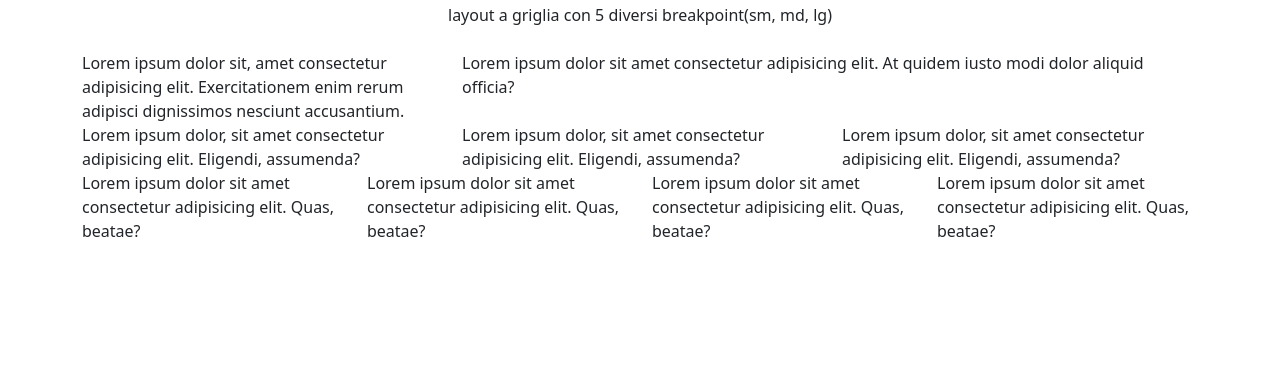
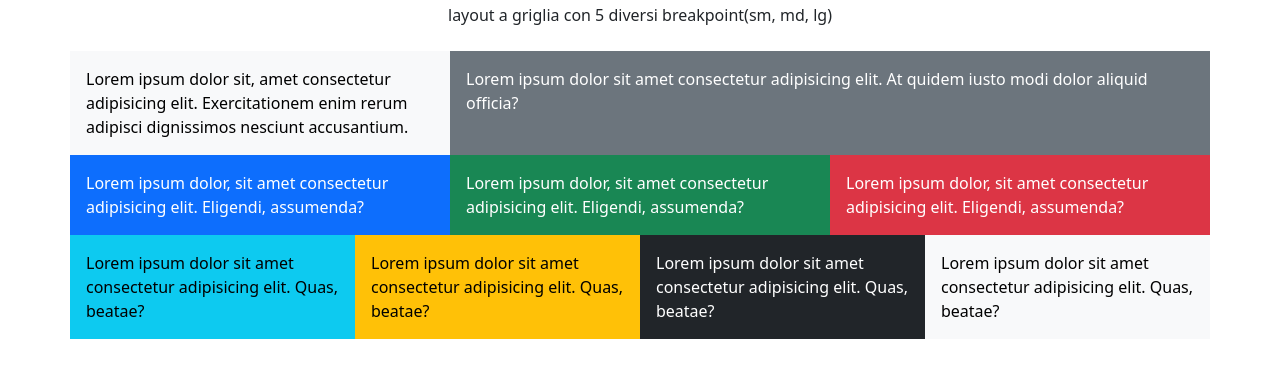
Before and after one commit to andrea-mosca/htmlcss-bootstrap-layout, a plain HTML site: page index.html in a window 1280 px wide. Shown: the part 101-478 px from the top of the page. Drawn offline with nearby package versions, Linux system fonts and the light colour scheme.

Commit message:
color and background

```diff
--- a/index.html
+++ b/index.html
@@ -20,19 +20,19 @@
     </div>
     <div class="container">
         <div class="row">
-            <div class="col-md-6 col-lg-4">Lorem ipsum dolor sit, amet consectetur adipisicing elit. Exercitationem enim rerum adipisci dignissimos nesciunt accusantium.</div>
-            <div class="col-md-6 col-lg-8">Lorem ipsum dolor sit amet consectetur adipisicing elit. At quidem iusto modi dolor aliquid officia?</div>
+            <div class="col-md-6 col-lg-4 text-bg-light p-3">Lorem ipsum dolor sit, amet consectetur adipisicing elit. Exercitationem enim rerum adipisci dignissimos nesciunt accusantium.</div>
+            <div class="col-md-6 col-lg-8 text-bg-secondary p-3">Lorem ipsum dolor sit amet consectetur adipisicing elit. At quidem iusto modi dolor aliquid officia?</div>
         </div>
         <div class="row">
-            <div class="col-6 col-md-4">Lorem ipsum dolor, sit amet consectetur adipisicing elit. Eligendi, assumenda?</div>
-            <div class="col-6 col-md-4">Lorem ipsum dolor, sit amet consectetur adipisicing elit. Eligendi, assumenda?</div>
-            <div class="col-12 col-md-4">Lorem ipsum dolor, sit amet consectetur adipisicing elit. Eligendi, assumenda?</div>
+            <div class="col-6 col-md-4 text-bg-primary p-3">Lorem ipsum dolor, sit amet consectetur adipisicing elit. Eligendi, assumenda?</div>
+            <div class="col-6 col-md-4 text-bg-success p-3">Lorem ipsum dolor, sit amet consectetur adipisicing elit. Eligendi, assumenda?</div>
+            <div class="col-12 col-md-4 text-bg-danger p-3">Lorem ipsum dolor, sit amet consectetur adipisicing elit. Eligendi, assumenda?</div>
         </div>
         <div class="row">
-            <div class="col-6 col-md-3">Lorem ipsum dolor sit amet consectetur adipisicing elit. Quas, beatae?</div>
-            <div class="col-6 col-md-3">Lorem ipsum dolor sit amet consectetur adipisicing elit. Quas, beatae?</div>
-            <div class="col-6 col-md-3">Lorem ipsum dolor sit amet consectetur adipisicing elit. Quas, beatae?</div>
-            <div class="col-6 col-md-3">Lorem ipsum dolor sit amet consectetur adipisicing elit. Quas, beatae?</div>
+            <div class="col-6 col-md-3 text-bg-info p-3">Lorem ipsum dolor sit amet consectetur adipisicing elit. Quas, beatae?</div>
+            <div class="col-6 col-md-3 text-bg-warning p-3">Lorem ipsum dolor sit amet consectetur adipisicing elit. Quas, beatae?</div>
+            <div class="col-6 col-md-3 text-bg-dark p-3">Lorem ipsum dolor sit amet consectetur adipisicing elit. Quas, beatae?</div>
+            <div class="col-6 col-md-3 text-bg-light p-3">Lorem ipsum dolor sit amet consectetur adipisicing elit. Quas, beatae?</div>
         </div>
     </div>
 
```
